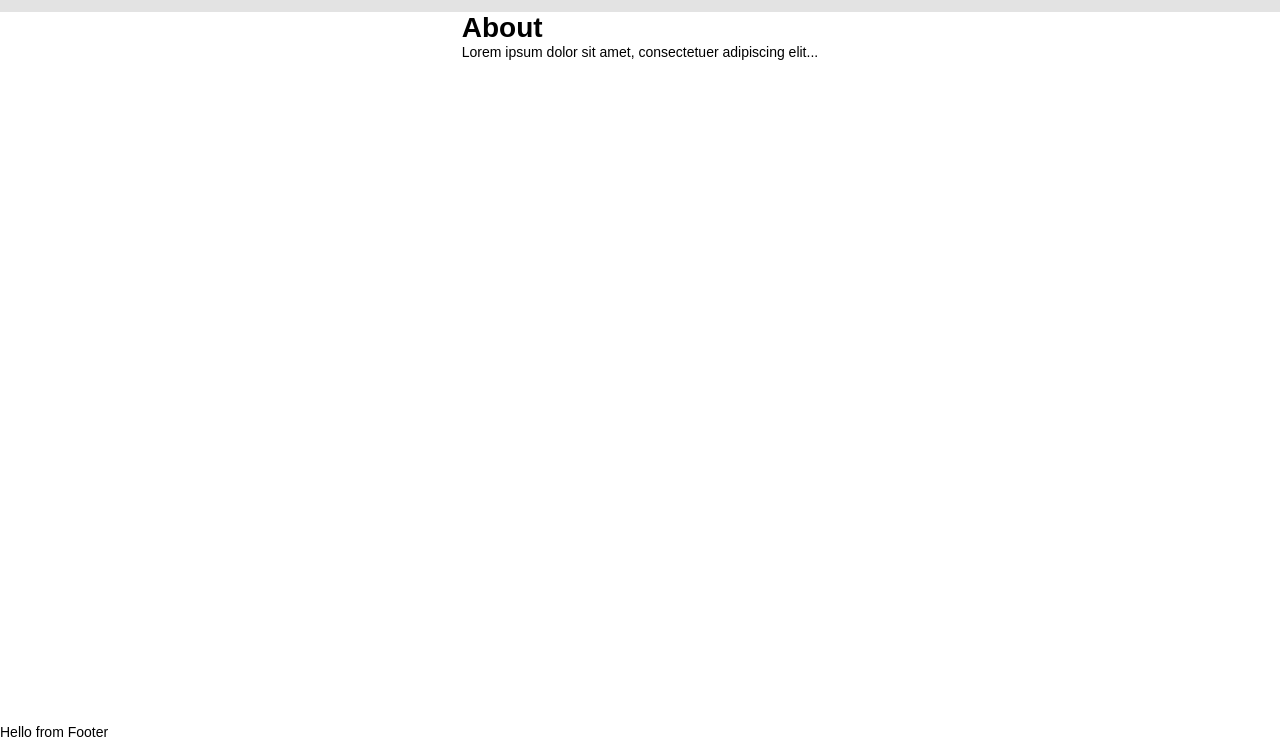
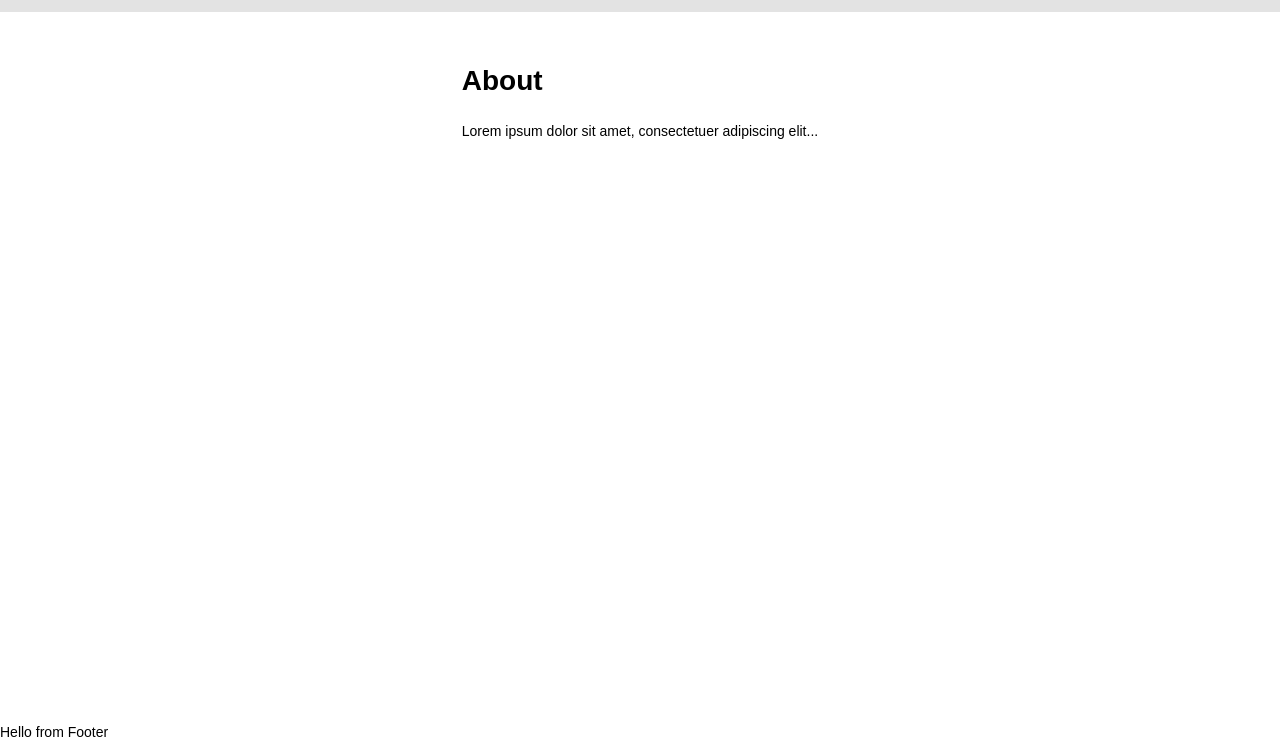
Before and after one commit to Now-Loading/ChainLetter, a React app: page /about in a window 1280 px wide. Shown: the part 60-800 px from the top of the page. Built offline with nearby package versions, Linux system fonts and the light colour scheme; some packages are replaced by stand-ins of ours; no server answers.

Commit message:
CSS styling added

```diff
--- a/src/components/templates/About.js
+++ b/src/components/templates/About.js
@@ -1,7 +1,7 @@
 import React from 'react';
 
 const About = () => (
-  <div>
+  <div className="about">
     <h1>About</h1>
     <p>Lorem ipsum dolor sit amet, consectetuer adipiscing elit...</p>
   </div>
--- a/src/components/templates/App.css
+++ b/src/components/templates/App.css
@@ -16,3 +16,11 @@ main {
 .app-container h1 {
   margin-bottom: 1rem;
 }
+
+.about {
+  height: 100px;
+  margin: 40px;
+  display:flex;
+  flex-direction: column;
+  justify-content: space-around;
+}
```
Also changed, not shown: 1 other file.
